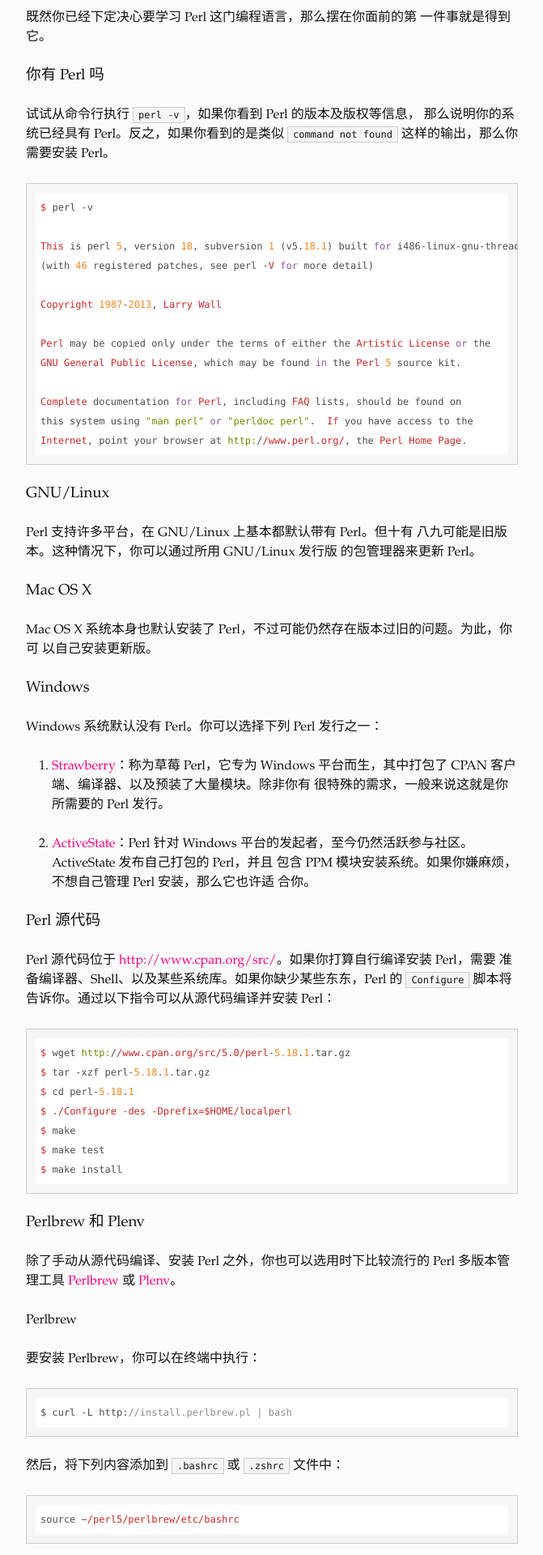
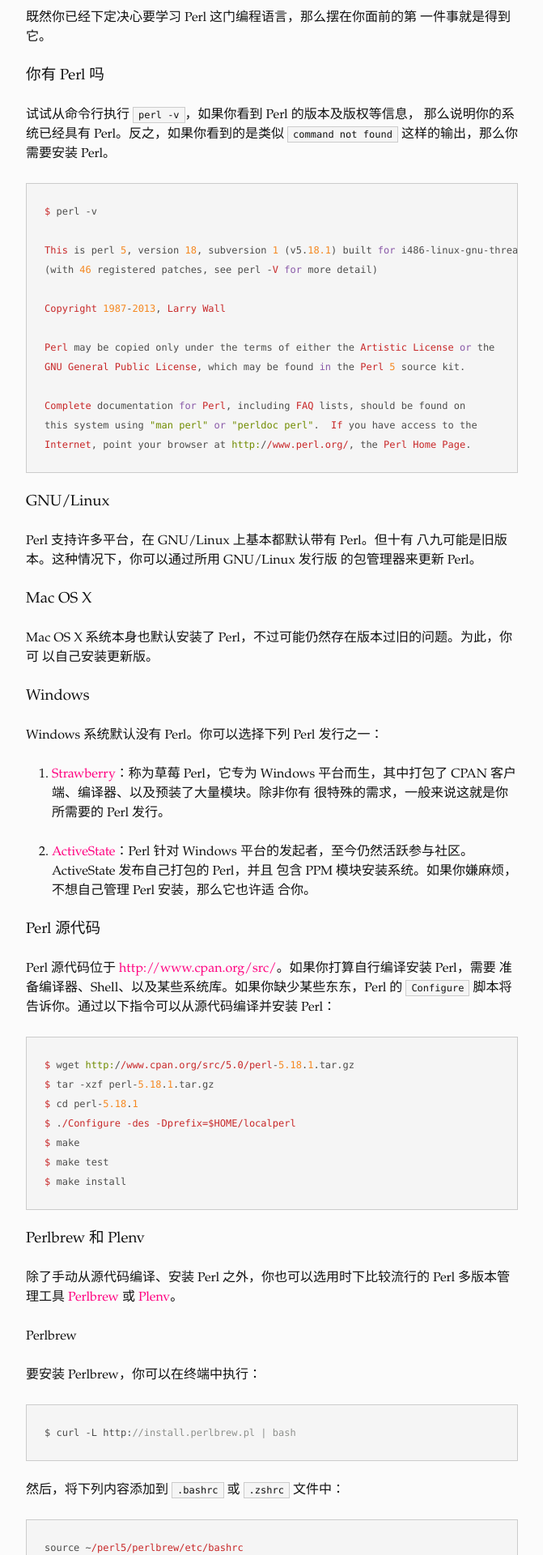
Before and after one commit to xuxiaodong/xuxiaodong.github.com, a Jekyll site: the page built from index.html, in a window 1280 px wide. Shown: the part 326-2246 px from the top of the page at 81% size, without its empty margins (304-975 px from the left). Built offline with Jekyll 4.4.1, drawn with Linux system fonts in a browser that asks for light colours; Markdown is read by kramdown in place of the engine named in the settings.

Commit message:
update highlight

```diff
--- a/hljs/styles/tomorrow.css
+++ b/hljs/styles/tomorrow.css
@@ -33,9 +33,9 @@
 
 pre code {
   display: block;
-  background: white;
+  background: #f5f5f5;
   color: #4d4d4c;
-  padding: 0.5em;
+  padding: 11px;
 }
 
 pre .coffeescript .javascript,
```
